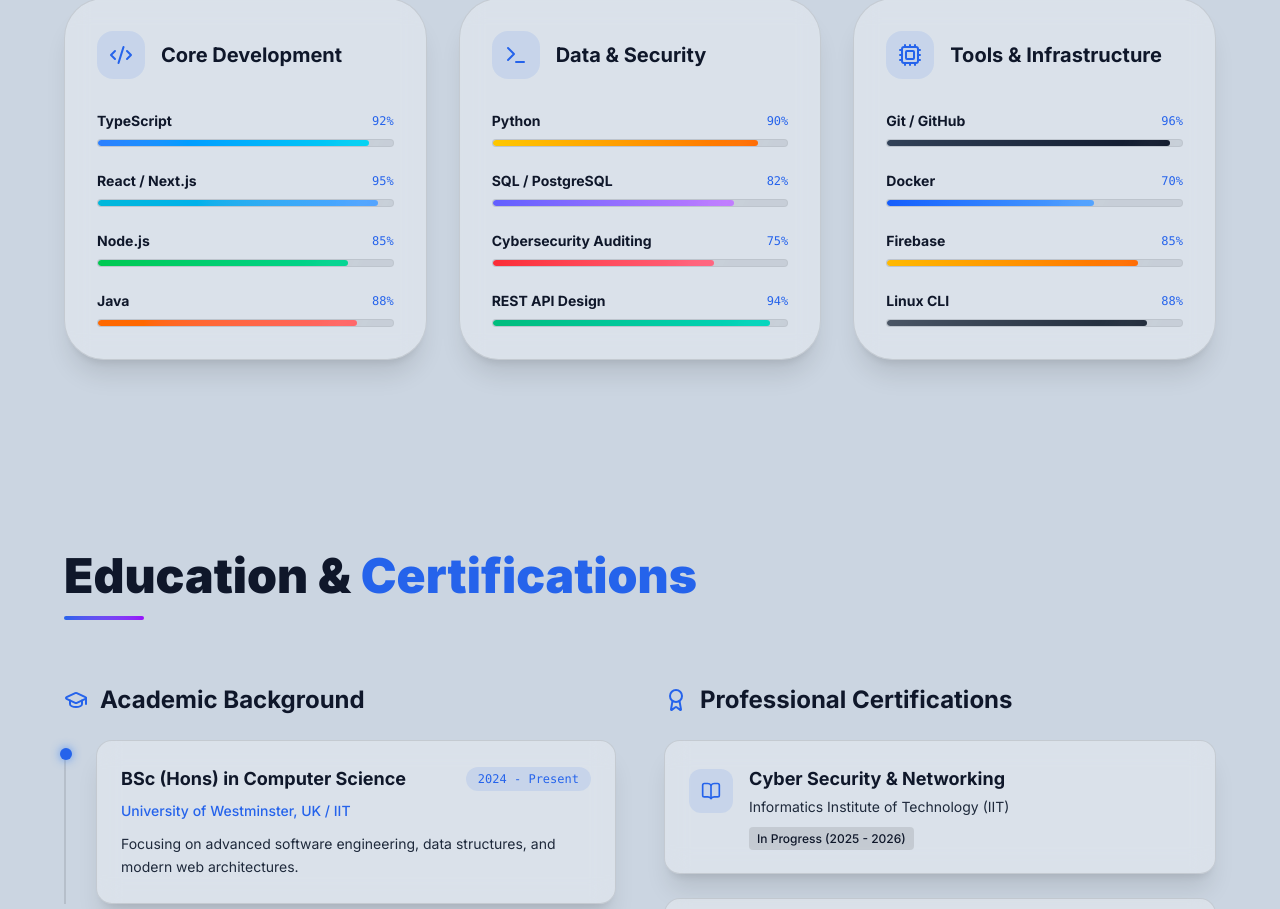
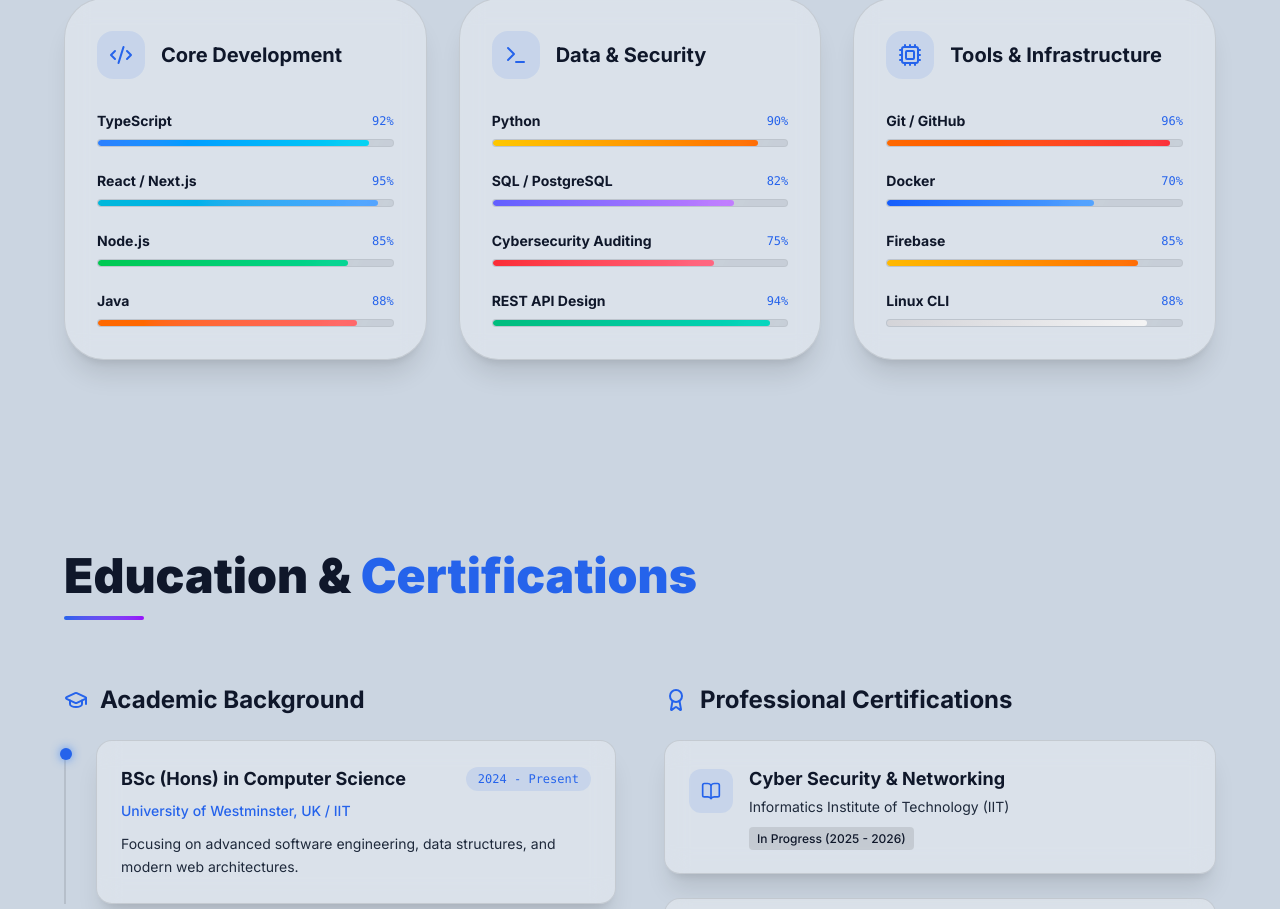
Before and after one commit to dulnindu123/advanced-portfolio, a Next.js app: page / in a window 1280 px wide. Shown: the part 3604-4513 px from the top of the page. Built offline with nearby package versions, Linux system fonts and the light colour scheme.

Commit message:
Fix: enhance visibility of Git and Linux CLI skill colors

```diff
--- a/src/components/SkillsSection.tsx
+++ b/src/components/SkillsSection.tsx
@@ -34,10 +34,10 @@ const skillCategories = [
     title: "Tools & Infrastructure",
     icon: <Cpu className="text-accent" />,
     skills: [
-      { name: "Git / GitHub", percentage: 96, color: "from-slate-700 to-slate-900" },
+      { name: "Git / GitHub", percentage: 96, color: "from-orange-500 to-red-500" },
       { name: "Docker", percentage: 70, color: "from-blue-600 to-blue-400" },
       { name: "Firebase", percentage: 85, color: "from-amber-400 to-orange-500" },
-      { name: "Linux CLI", percentage: 88, color: "from-gray-600 to-gray-800" }
+      { name: "Linux CLI", percentage: 88, color: "from-zinc-300 to-zinc-100" }
     ]
   }
 ];
```
